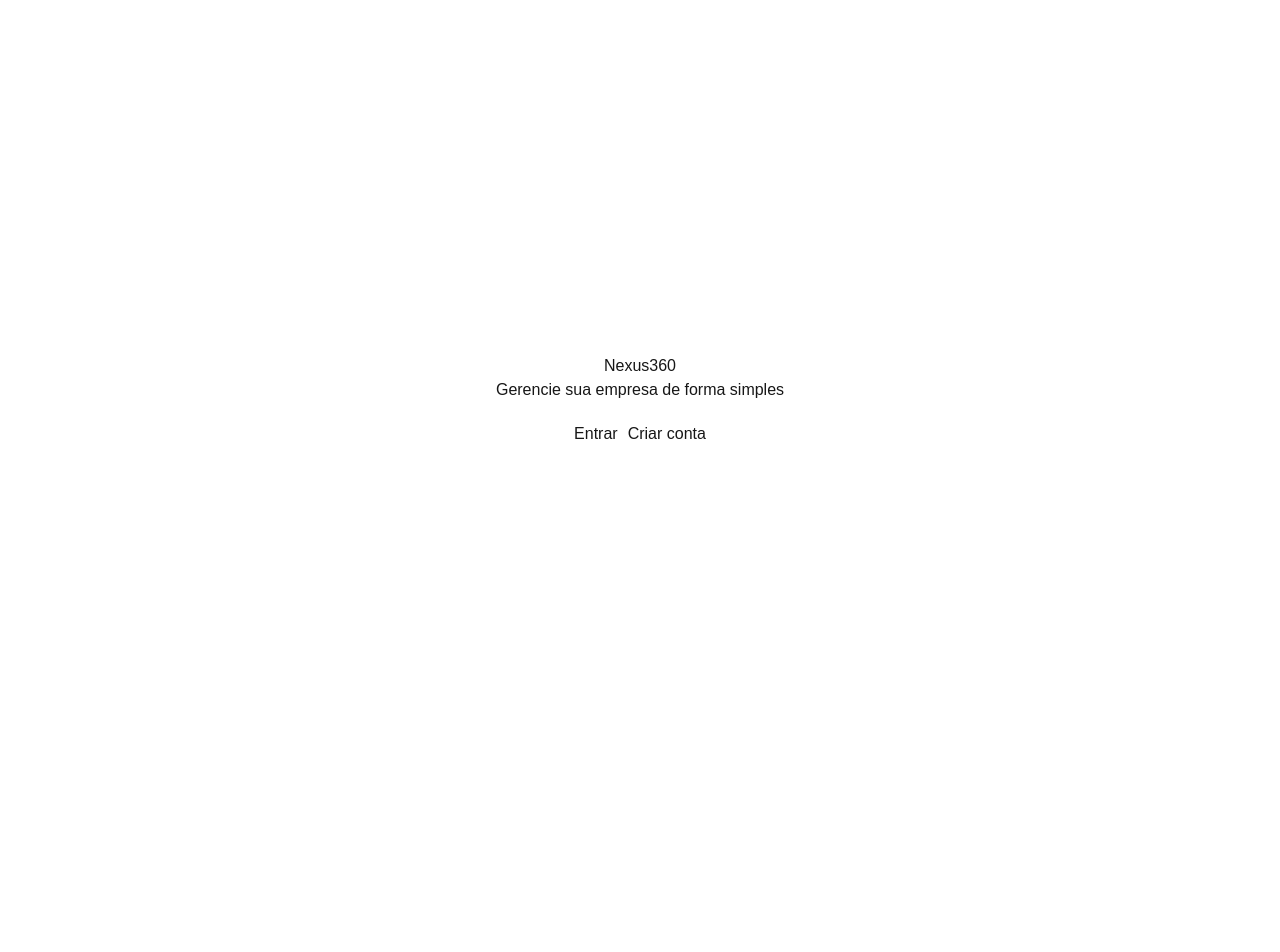
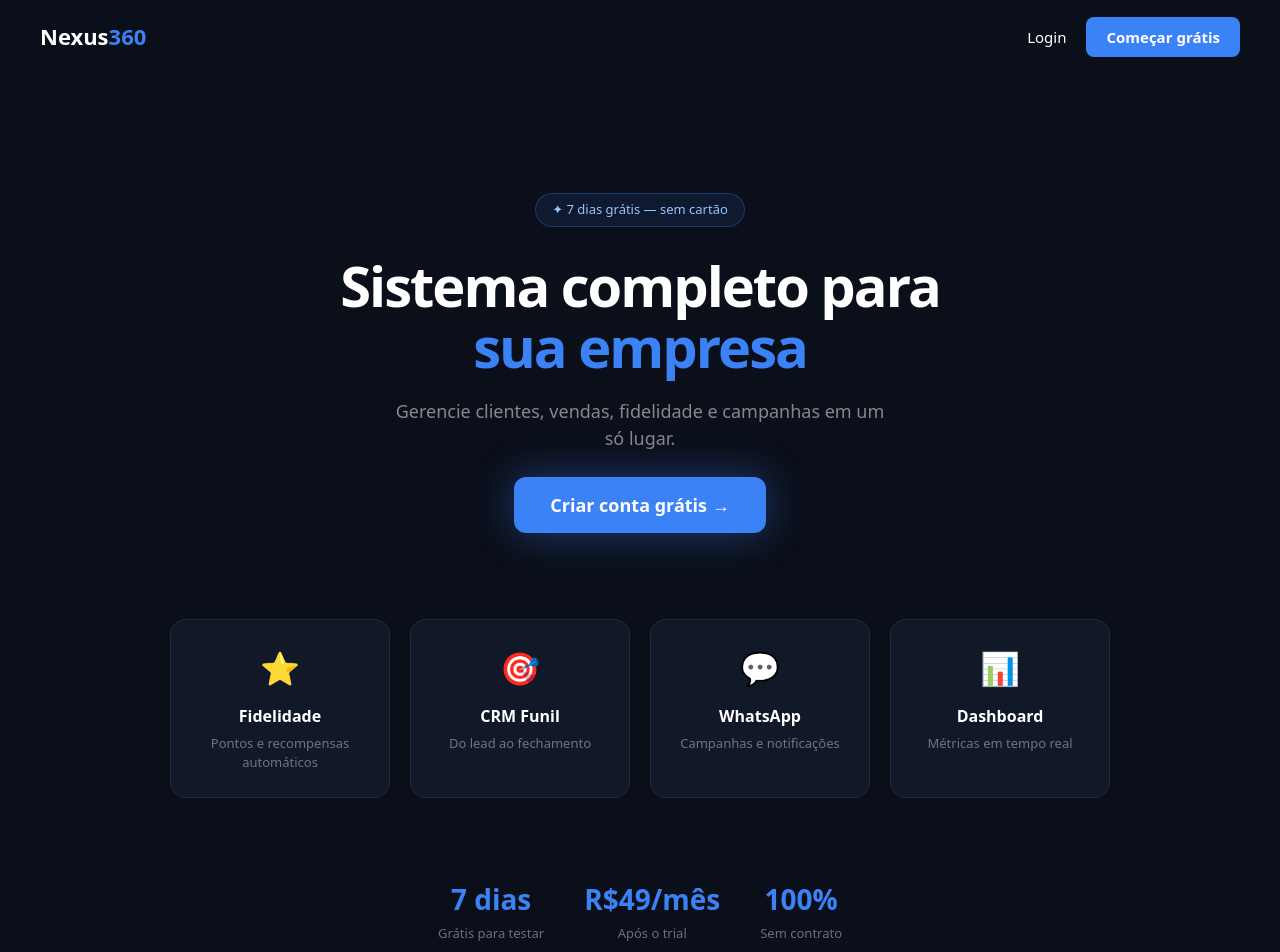
Before and after one commit to racconwearoficial-jpg/nexus360, a Next.js app: page / in a window 1280 px wide. Shown: the top 952 px of the page. Before the commit the page ends 800 px from the top, so only its background shows below. Built offline with nearby package versions, Linux system fonts and the light colour scheme.

Commit message:
fix: landing page estilizada

```diff
--- a/app/page.tsx
+++ b/app/page.tsx
@@ -2,28 +2,61 @@ import Link from "next/link";
 
 export default function Home() {
   return (
-    <main
-      style={{
-        display: "flex",
-        height: "100vh",
-        alignItems: "center",
-        justifyContent: "center",
-      }}
-    >
-      <div style={{ textAlign: "center" }}>
-        <h1>Nexus360</h1>
+    <main style={{ background: "#0B0F1A", color: "#fff", minHeight: "100vh", fontFamily: "system-ui" }}>
+      <div style={{ display: "flex", justifyContent: "space-between", padding: "20px 40px", alignItems: "center" }}>
+        <div style={{ fontWeight: 800, fontSize: 22 }}>
+          Nexus<span style={{ color: "#3b82f6" }}>360</span>
+        </div>
+        <div>
+          <Link href="/login" style={{ marginRight: 20, color: "#fff", textDecoration: "none", fontSize: 15 }}>Login</Link>
+          <Link href="/register" style={{ background: "#3b82f6", padding: "10px 20px", borderRadius: 8, color: "#fff", textDecoration: "none", fontSize: 15, fontWeight: 600 }}>Começar grátis</Link>
+        </div>
+      </div>
 
-        <p>Gerencie sua empresa de forma simples</p>
+      <div style={{ textAlign: "center", marginTop: 120, padding: "0 20px" }}>
+        <div style={{ display: "inline-block", background: "rgba(59,130,246,0.1)", border: "1px solid rgba(59,130,246,0.3)", borderRadius: 100, padding: "6px 16px", fontSize: 13, color: "#93C5FD", marginBottom: 28 }}>
+          ✦ 7 dias grátis — sem cartão
+        </div>
+        <h1 style={{ fontSize: 56, fontWeight: 900, letterSpacing: -2, lineHeight: 1.1, marginBottom: 20 }}>
+          Sistema completo para<br />
+          <span style={{ color: "#3b82f6" }}>sua empresa</span>
+        </h1>
+        <p style={{ fontSize: 18, color: "rgba(255,255,255,0.5)", marginBottom: 40, maxWidth: 500, margin: "0 auto 40px" }}>
+          Gerencie clientes, vendas, fidelidade e campanhas em um só lugar.
+        </p>
+        <Link href="/register" style={{ background: "#3b82f6", padding: "16px 36px", borderRadius: 12, color: "#fff", textDecoration: "none", fontSize: 18, fontWeight: 700, boxShadow: "0 0 40px rgba(59,130,246,0.4)" }}>
+          Criar conta grátis →
+        </Link>
+      </div>
 
-        <div style={{ marginTop: 20 }}>
-          <Link href="/login">
-            <button style={{ marginRight: 10 }}>Entrar</button>
-          </Link>
+      <div style={{ display: "flex", justifyContent: "center", gap: 20, marginTop: 100, padding: "0 40px", flexWrap: "wrap" }}>
+        {[
+          { title: "Fidelidade", desc: "Pontos e recompensas automáticos", icon: "⭐" },
+          { title: "CRM Funil", desc: "Do lead ao fechamento", icon: "🎯" },
+          { title: "WhatsApp", desc: "Campanhas e notificações", icon: "💬" },
+          { title: "Dashboard", desc: "Métricas em tempo real", icon: "📊" },
+        ].map((f) => (
+          <div key={f.title} style={{ background: "#111827", border: "1px solid rgba(255,255,255,0.07)", borderRadius: 16, padding: "24px 28px", width: 220, textAlign: "center" }}>
+            <div style={{ fontSize: 32, marginBottom: 12 }}>{f.icon}</div>
+            <div style={{ fontWeight: 700, fontSize: 16, marginBottom: 6 }}>{f.title}</div>
+            <div style={{ color: "rgba(255,255,255,0.4)", fontSize: 13 }}>{f.desc}</div>
+          </div>
+        ))}
+      </div>
 
-          <Link href="/register">
-            <button>Criar conta</button>
-          </Link>
-        </div>
+      <div style={{ display: "flex", justifyContent: "center", gap: 40, marginTop: 80, padding: "0 40px" }}>
+        {[{ val: "7 dias", lbl: "Grátis para testar" }, { val: "R$49/mês", lbl: "Após o trial" }, { val: "100%", lbl: "Sem contrato" }].map((s) => (
+          <div key={s.lbl} style={{ textAlign: "center" }}>
+            <div style={{ fontSize: 28, fontWeight: 800, color: "#3b82f6" }}>{s.val}</div>
+            <div style={{ fontSize: 13, color: "rgba(255,255,255,0.4)", marginTop: 4 }}>{s.lbl}</div>
+          </div>
+        ))}
+      </div>
+
+      <div style={{ textAlign: "center", marginTop: 80, paddingBottom: 60 }}>
+        <Link href="/register" style={{ background: "rgba(59,130,246,0.1)", border: "1px solid rgba(59,130,246,0.3)", padding: "14px 32px", borderRadius: 10, color: "#93C5FD", textDecoration: "none", fontSize: 16, fontWeight: 600 }}>
+          Começar agora — é grátis
+        </Link>
       </div>
     </main>
   );
```
